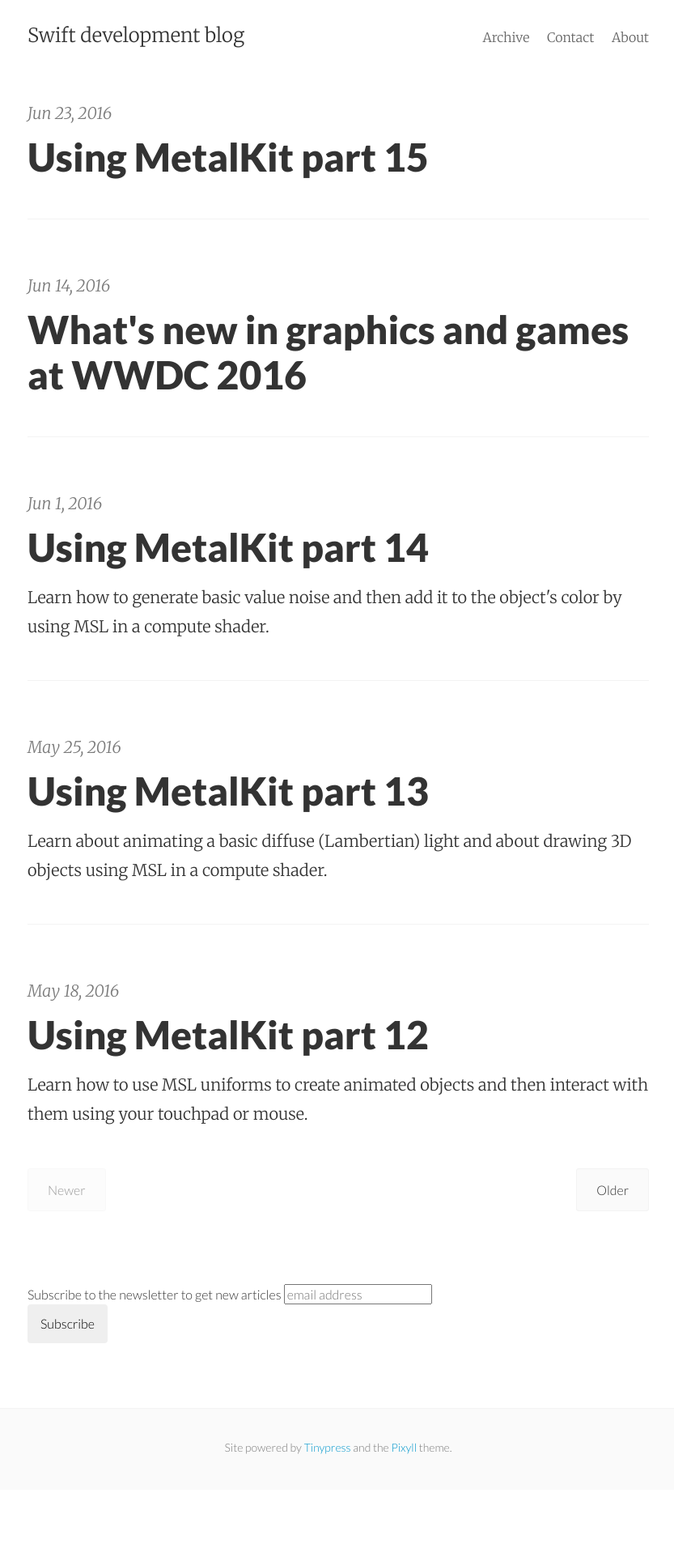
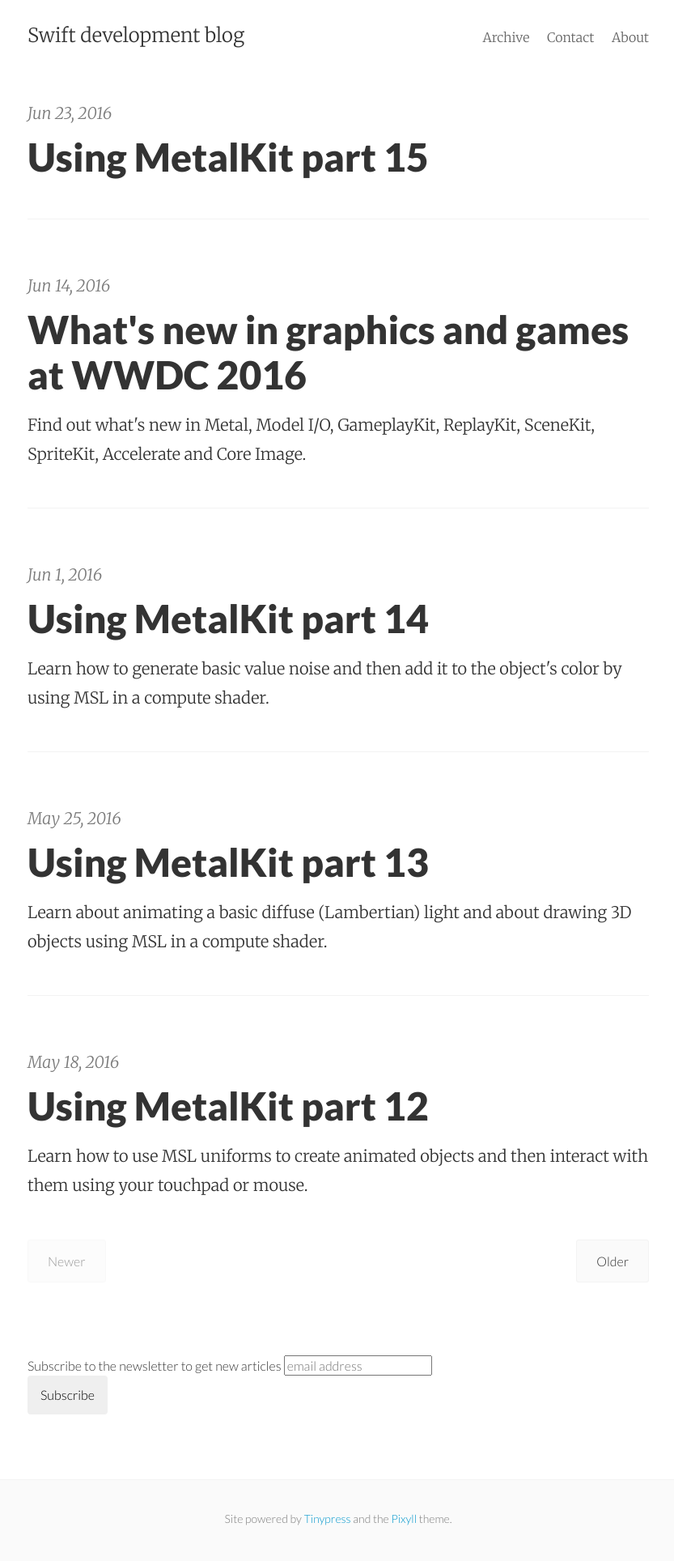
Before and after one commit to mhorga/mhorga.github.io, a Jekyll site: the page built from index.html, in a window 1280 px wide. Shown: the whole page at 81% size, without its empty margins (222-1055 px from the left). Built offline with Jekyll 4.4.1, drawn with Linux system fonts in a browser that asks for light colours; the list of posts is cut into pages by our own code; comment, search, counter and statistics services are not loaded; before the commit the page ends 1840 px from its top, so only the background shows below that.

Commit message:
Post update: What's new in graphics and games at WWDC 2016

```diff
--- a/_posts/2016-06-14-what-s-new-in-graphics-and-games-at-wwdc-2016.markdown
+++ b/_posts/2016-06-14-what-s-new-in-graphics-and-games-at-wwdc-2016.markdown
@@ -1,6 +1,7 @@
 ---
 published: true
 title: What's new in graphics and games at WWDC 2016
+summary: Find out what's new in Metal, Model I/O, GameplayKit, ReplayKit, SceneKit, SpriteKit, Accelerate and Core Image.
 layout: post
 ---
 Like every year, `June` is my favorite month of the year for several reasons, but __WWDC__ is most likely the top one! Watching the opening `Keynote` and the `Platforms State Of The Union` sessions yesterday revealed a plethora of new features and even a few new frameworks. In this article, I am only going to focus on what's new in the __Graphics and Games__ track.
```
